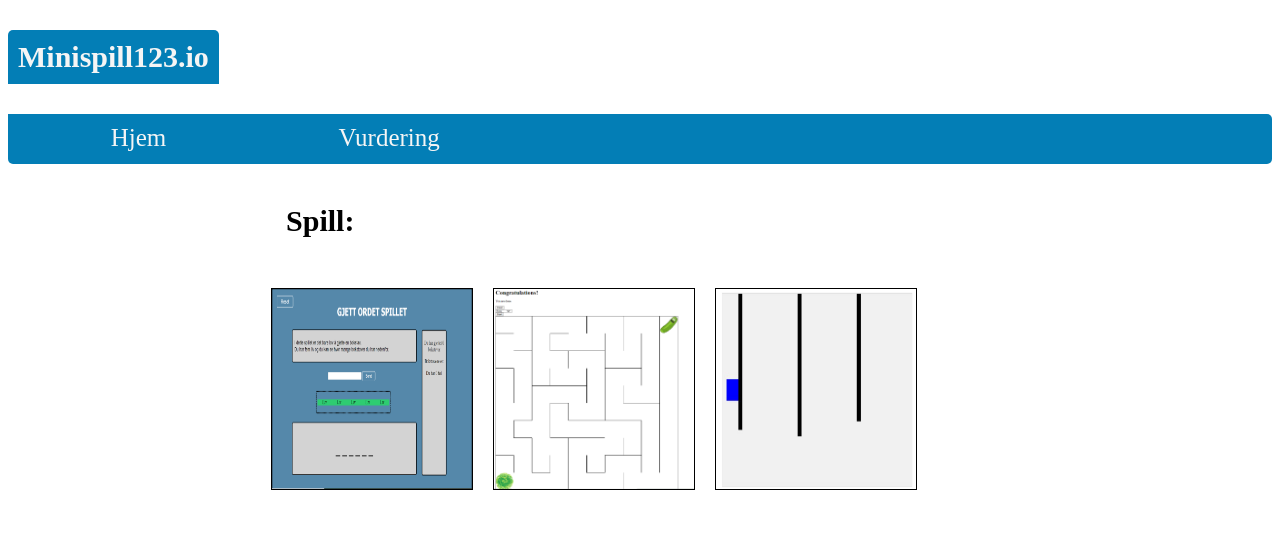
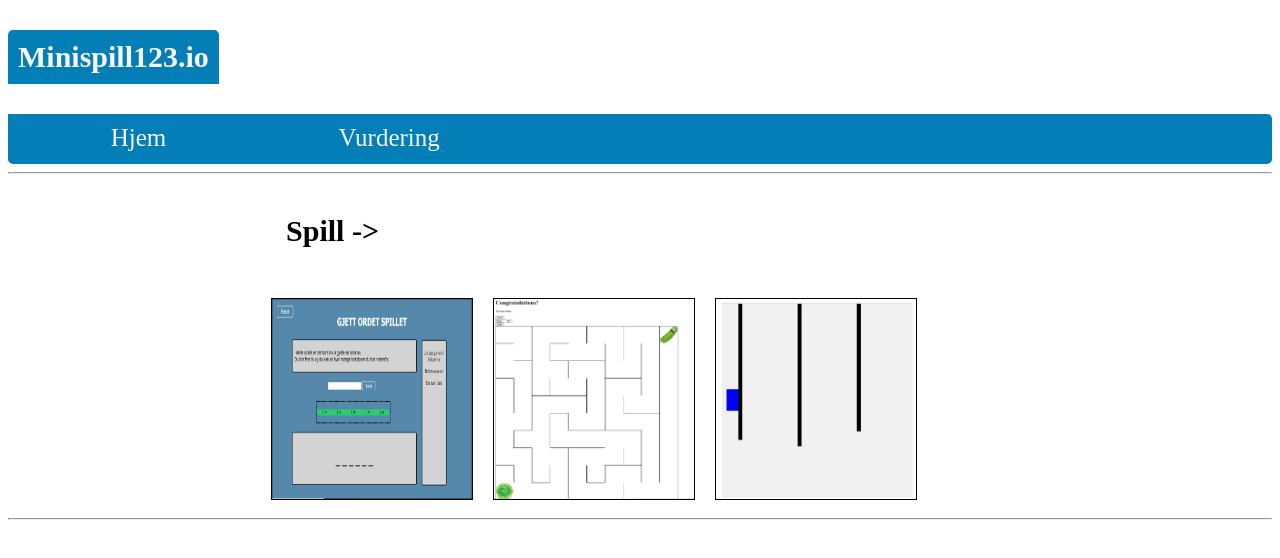
Before and after one commit to HerBac14/github-gruppeoppgave, a plain HTML site: page index.html in a window 1280 px wide. Shown: the top 558 px of the page. Drawn offline with Linux system fonts and the light colour scheme.

Commit message:
Update index.html

```diff
--- a/index.html
+++ b/index.html
@@ -12,7 +12,8 @@
     <a id="politikere" href="sammarbeids-vurdering.html">Vurdering</a>
 </div>
 
-<h4>Spill:</h4>
+<hr>
+<h4>Spill -></h4>
 <div id="spillOversikt">
     <div class="spill-1">
         <img src="Bilder/herman-spill.PNG">
@@ -24,6 +25,7 @@
         <img src="Bilder/oliver-spill.JPG">
     </div>
 </div>
+<hr>
 
 <script>
     //Knapper til å gå til spill
```
